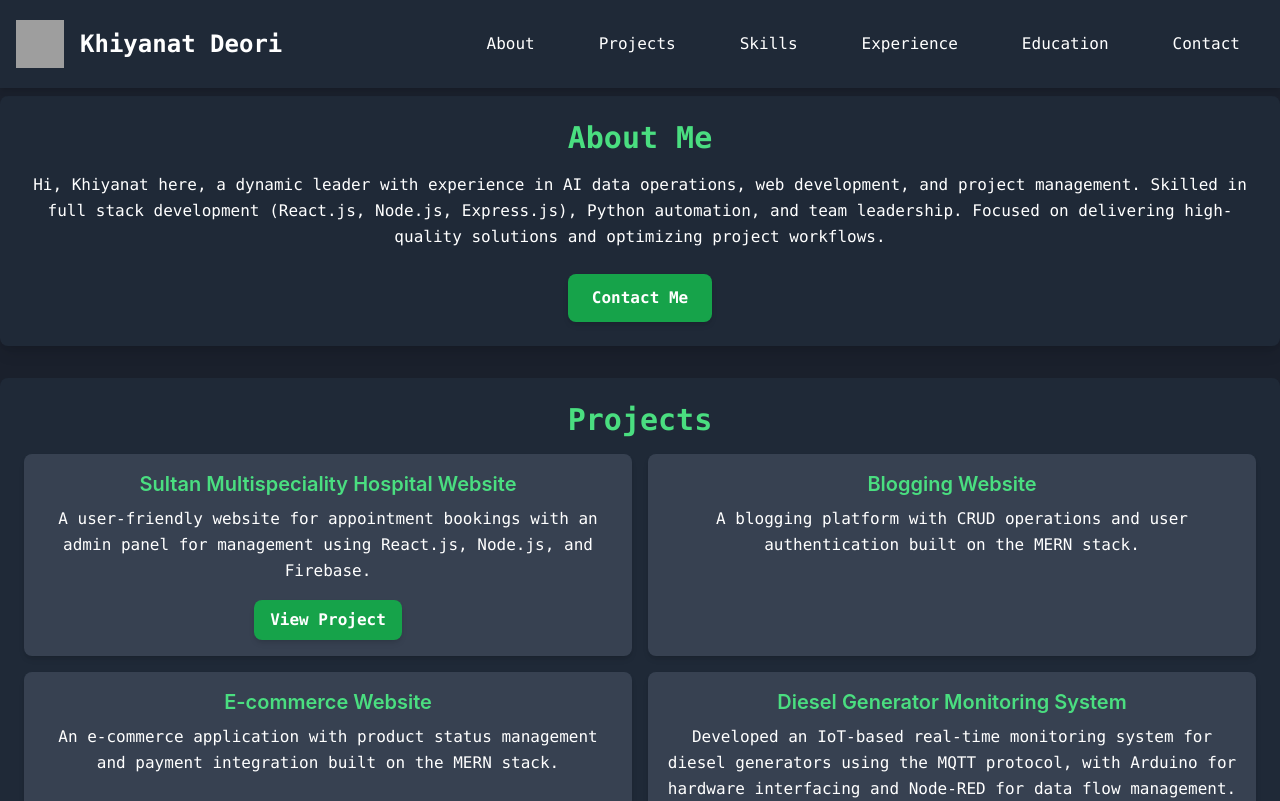
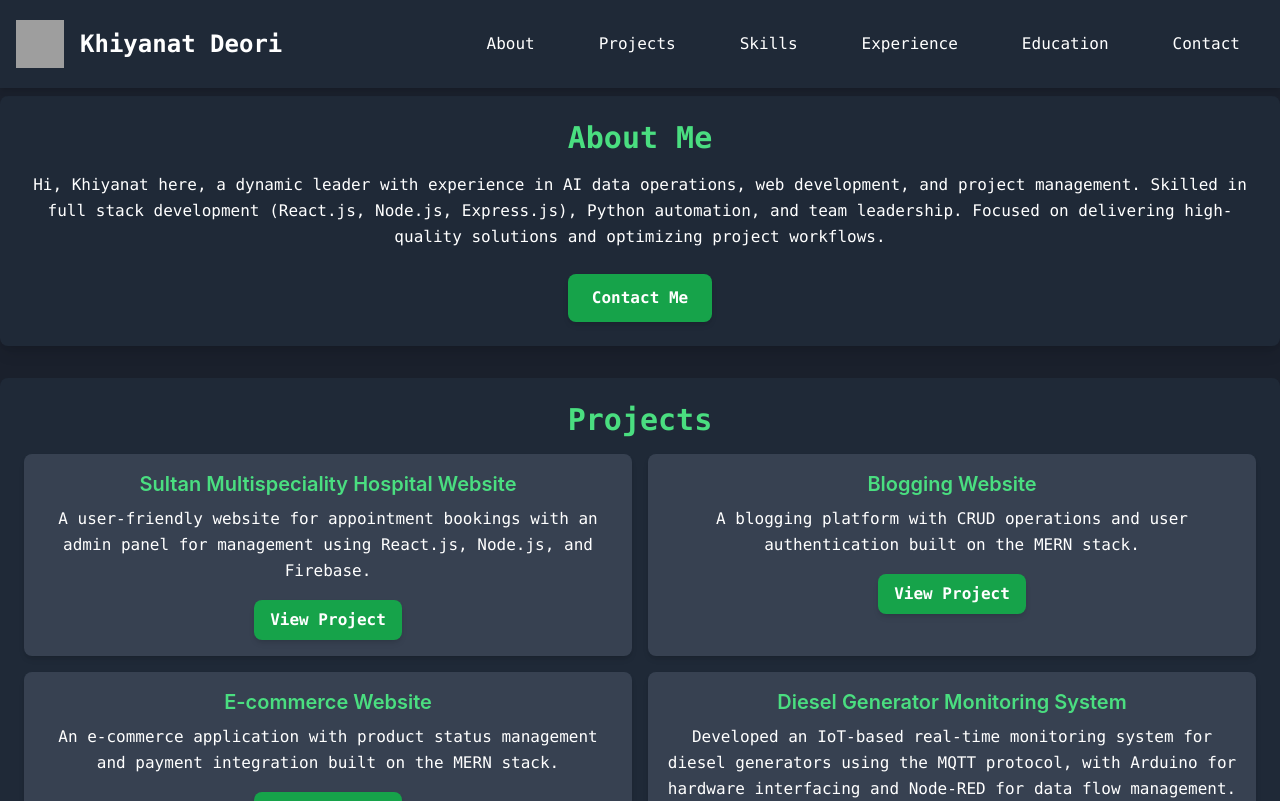
Before and after one commit to Khiyanat-Deori/my-portfolio, a React (Create React App) app: page / in a window 1280 px wide. Shown: the top 801 px of the page. Built offline with nearby package versions, Linux system fonts and the light colour scheme; grey boxes are pictures that could not be loaded.

Commit message:
Update: Project Link

```diff
--- a/src/components/Projects.js
+++ b/src/components/Projects.js
@@ -5,19 +5,22 @@ const projects = [
   {
     name: "Sultan Multispeciality Hospital Website",
     description: "A user-friendly website for appointment bookings with an admin panel for management using React.js, Node.js, and Firebase.",
-    link: "https://sultanhospital.in/",
+    link: "https://github.com/Khiyanat-Deori/sultan-frontend-firebase",
   },
   {
     name: "Blogging Website",
     description: "A blogging platform with CRUD operations and user authentication built on the MERN stack.",
+    link: "https://github.com/Khiyanat-Deori/BlogsApp-2023",
   },
   {
     name: "E-commerce Website",
     description: "An e-commerce application with product status management and payment integration built on the MERN stack.",
+    link: "https://github.com/Khiyanat-Deori/EcomApp-2023",
   },
   {
     name: "Diesel Generator Monitoring System",
     description: "Developed an IoT-based real-time monitoring system for diesel generators using the MQTT protocol, with Arduino for hardware interfacing and Node-RED for data flow management.",
+    link: "https://media.licdn.com/dms/document/media/v2/C562DAQGzY-2OvW0HqA/profile-treasury-document-pdf-analyzed/profile-treasury-document-pdf-analyzed/0/1621574327177?e=1753315200&v=beta&t=jkW289GQm8TyB8ldtMBIWpylhDghdd2Tn-EmeITkU1w",
   },
 ];
 
```
